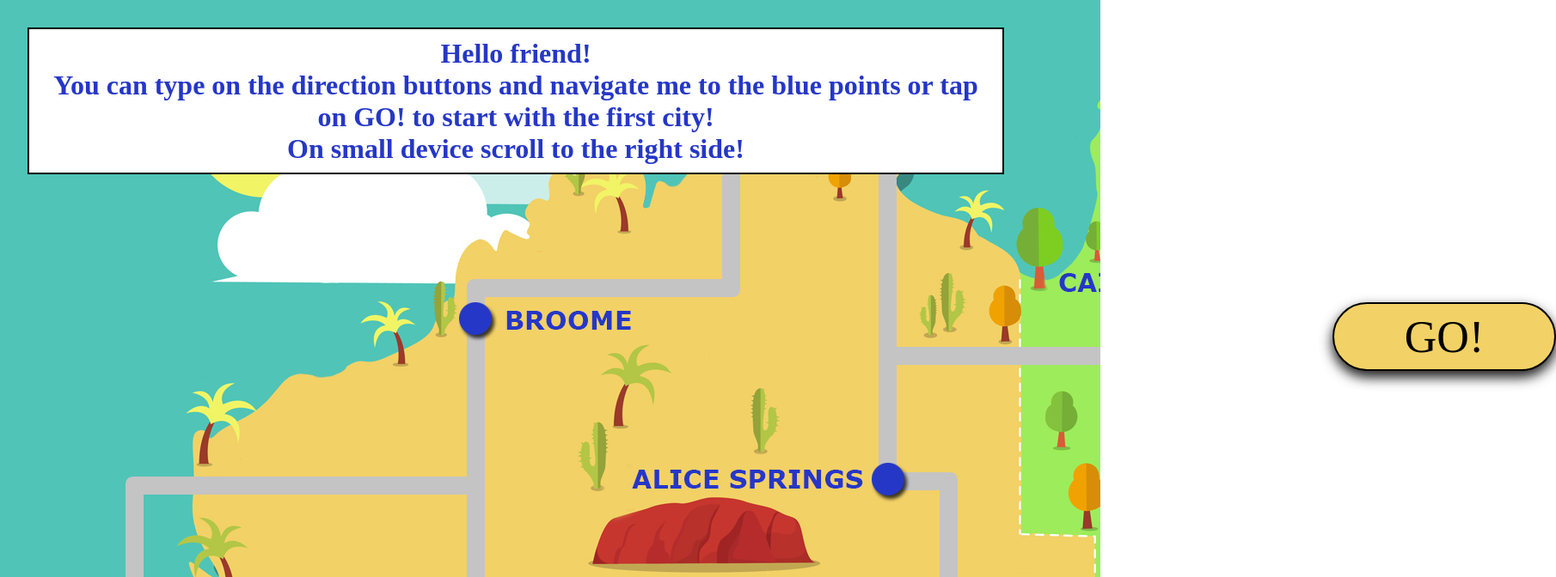
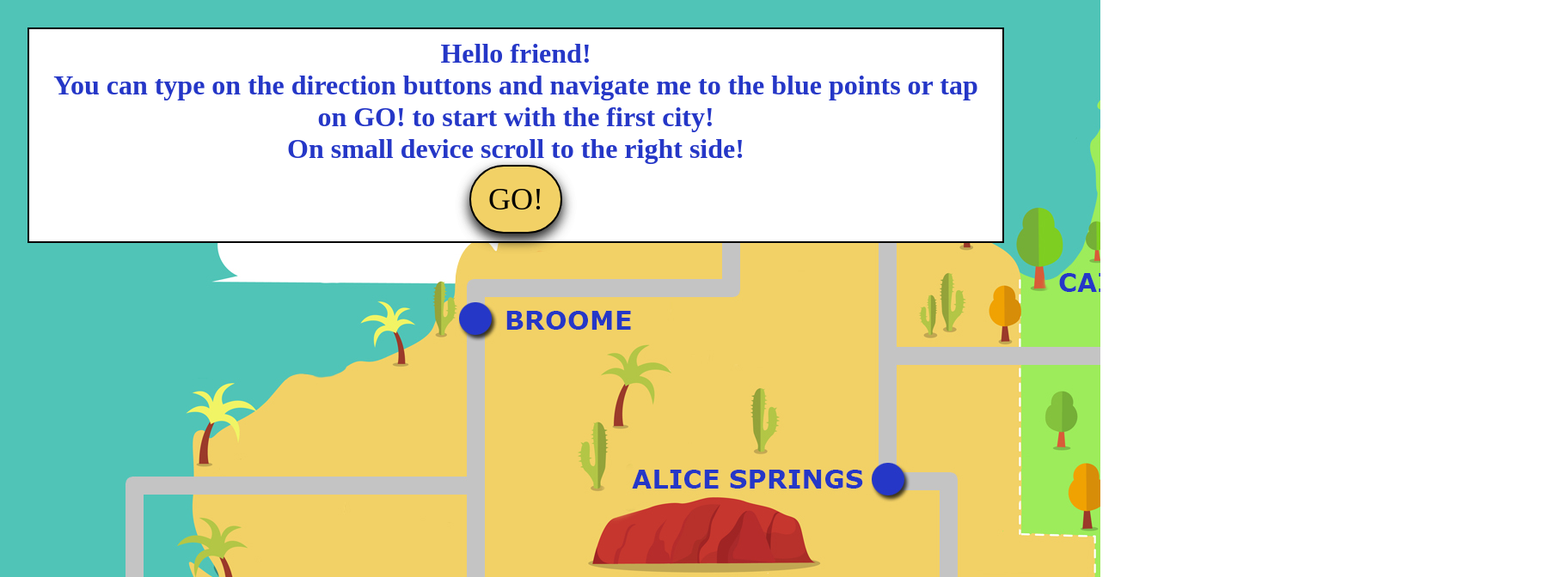
Before and after one commit to mewiemers/meet-albert, a Next.js app: page /introduce in a window 1280 px wide. Shown: the top 672 px of the page at 86% size, 1810 px wide, since content can reach past the window. Built offline with nearby package versions, Linux system fonts and the light colour scheme.

Commit message:
💄 🎨 improve styles and refactor first pieces of code

```diff
--- a/components/animalcard/Animalcard.module.css
+++ b/components/animalcard/Animalcard.module.css
@@ -1,6 +1,6 @@
 .background {
   background-color: var(--main-background-color);
-  overflow: hidden;
+  overflow: auto;
   height: 100vh;
 }
 
--- a/components/button/Button.module.css
+++ b/components/button/Button.module.css
@@ -1,22 +1,17 @@
 .btn {
   border-radius: 2em;
-  font-size: 3.25rem;
+  font-size: 2.25rem;
   background-color: var(--button-color);
   border: none;
   font-family: "Chilanka", cursive;
-  width: 20rem;
   height: 5rem;
   box-shadow: 0.01px 7px 16px -2px rgba(0, 0, 0, 0.69),
     0.01px 7px 16px -2px rgba(0, 0, 0, 0.69);
   text-align: center;
-  margin-top: 1em;
 }
 .primary {
-  width: 5em;
+  width: 3em;
   z-index: 2;
-  position: absolute;
-  top: 300px;
-  left: 1550px;
   transition: 0.3s ease all;
   border: double 2px black;
 }
--- a/components/canvas/Canvas.tsx
+++ b/components/canvas/Canvas.tsx
@@ -1,7 +1,8 @@
 import styles from "./Canvas.module.css";
-import { useEffect, useRef } from "react";
+import { MutableRefObject, useEffect, useRef } from "react";
 import moveAlbert from "../canvas/move";
 import useLocalStorage from "../../hook/hook";
+import Button from "../button/Button";
 
 function Canvas() {
   const albertDownRef = useRef(null);
@@ -42,7 +43,7 @@ function Canvas() {
     const context = canvasRef.current.getContext("2d");
     context.clearRect(0, 0, window.innerWidth, window.innerHeight);
 
-    let albertRef;
+    let albertRef: MutableRefObject<string>;
     if (isdirection === "up") albertRef = albertUpRef;
     if (isdirection === "left") albertRef = albertLeftRef;
     if (isdirection === "right") albertRef = albertRightRef;
@@ -57,6 +58,8 @@ function Canvas() {
         me to the blue points or tap on <span>GO!</span> to start with the first
         city!
         <br /> On small device scroll to the right side!
+        <br />
+        <Button label="GO!" link={"/citypage/"} primary />
       </p>
       <canvas className={styles.backgroundCanvas} ref={canvasRef} z-index="1" />
 
--- a/components/quiz/Quiz.module.css
+++ b/components/quiz/Quiz.module.css
@@ -7,7 +7,6 @@
   flex-direction: column;
   align-items: center;
   overflow: hidden;
-  height: 100vh;
 }
 
 .subheadline {
--- a/pages/introduce.tsx
+++ b/pages/introduce.tsx
@@ -1,11 +1,9 @@
 import React from "react";
-import Button from "../components/button/Button";
 import Canvas from "../components/canvas/Canvas";
 
 function Introduce() {
   return (
     <>
-      <Button label="GO!" link={"/citypage/"} primary />
       <Canvas />
     </>
   );
```
